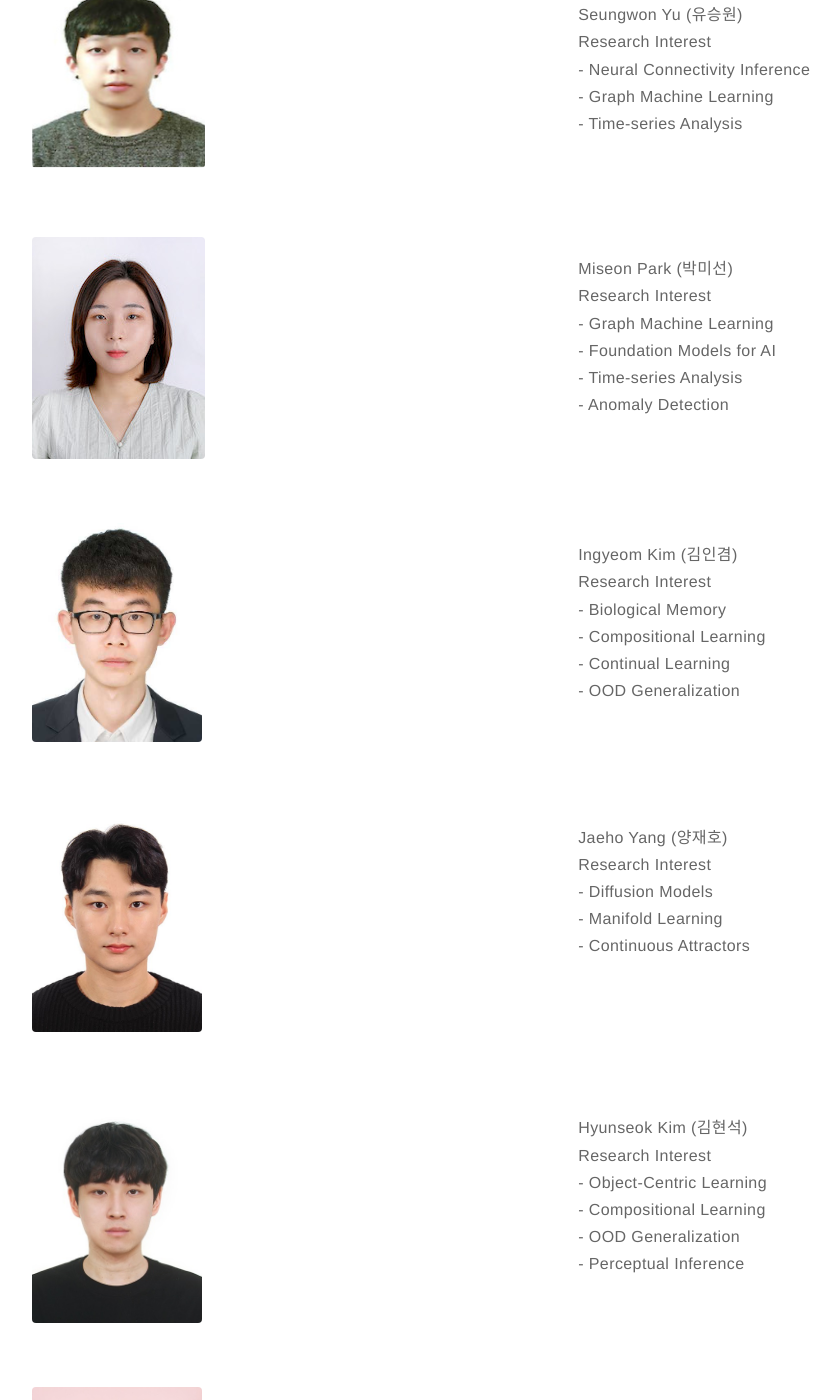
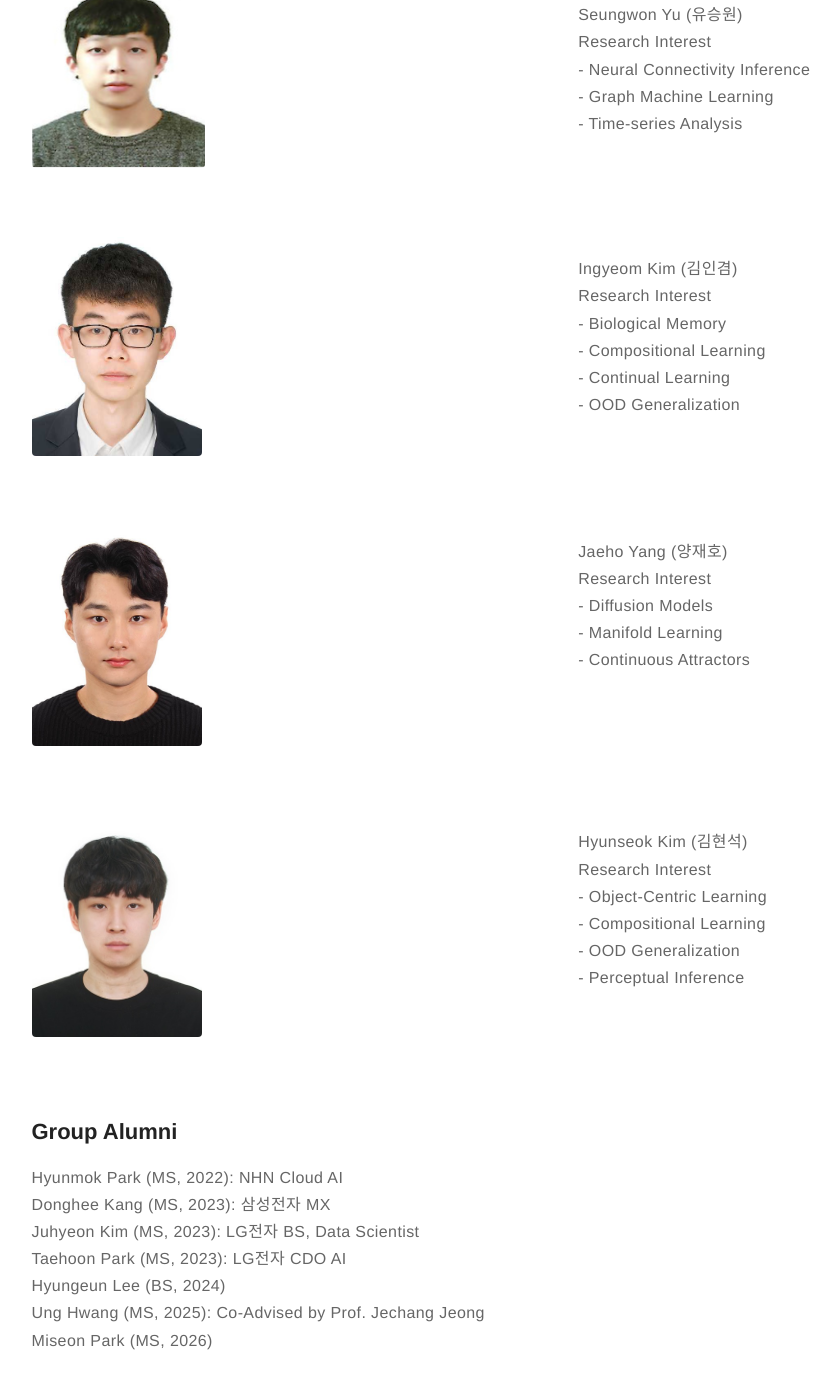
Before and after one commit to kijungyoon/kijungyoon.github.io, a Jekyll site: the page built from people.md, in a window 1280 px wide and 1400 px high, scrolled down 1042 px. Shown: the whole window, without its empty margins (82-922 px from the left). Built offline with Jekyll 4.4.1, drawn with Linux system fonts in a browser that asks for light colours; some of the changed text lies outside the part shown.

Commit message:
Update people.md

```diff
--- a/people.md
+++ b/people.md
@@ -36,22 +36,6 @@ layout: page
      	- Neural Connectivity Inference<br>
 	    - Graph Machine Learning<br>
       	- Time-series Analysis<br></p>
-    </div>
-</div>
-
-<div class="side-by-side">
-    <div class="toleft">
-	<img class="image" src="https://kijungyoon.github.io/assets/images/MisunPark.JPG" alt="Alt Text">
-	<figcaption class="caption"></figcaption>
-    </div>
-
-    <div class="toright"><br>
-    <p><b>Miseon Park (박미선)</b><br>
-	  	Research Interest<br>
-     	- Graph Machine Learning<br>
-      	- Foundation Models for AI<br>
-      	- Time-series Analysis<br>
-      	- Anomaly Detection</p>
     </div>
 </div>
 
@@ -104,27 +88,15 @@ layout: page
 
 <div class="side-by-side">
     <div class="toleft">
-	<img class="image" src="https://kijungyoon.github.io/assets/images/HyunjungKim.png" alt="Alt Text" width="170">
-	<figcaption class="caption"></figcaption>
-    </div>
-
-    <div class="toright"><br>
-    <p><b>Hyunjung Kim (김현정)</b><br>
-	  Research Interest<br>
-      	- Object-Centric Learning<br>
-        - OOD Generalization</p>
-    </div>
-</div>
-
-<div class="side-by-side">
-    <div class="toleft">
 	<h2>Group Alumni</h2>
 	    <p><b>Hyunmok Park (MS, 2022): NHN Cloud AI </b><br>
 	    <b>Donghee Kang (MS, 2023): 삼성전자 MX</b><br>
 	    <b>Juhyeon Kim (MS, 2023): LG전자 BS, Data Scientist</b><br>
 	    <b>Taehoon Park (MS, 2023): LG전자 CDO AI</b><br>
 	    <b>Hyungeun Lee (BS, 2024)</b><br>
-	    <b>Ung Hwang (MS, 2025): Co-Advised by Prof. Jechang Jeong</b></p>
+	    <b>Ung Hwang (MS, 2025): Co-Advised by Prof. Jechang Jeong</b><br>
+		<b>Miseon Park (MS, 2026)</b></p>
+
     </div>
 
     <div class="toright">
```
